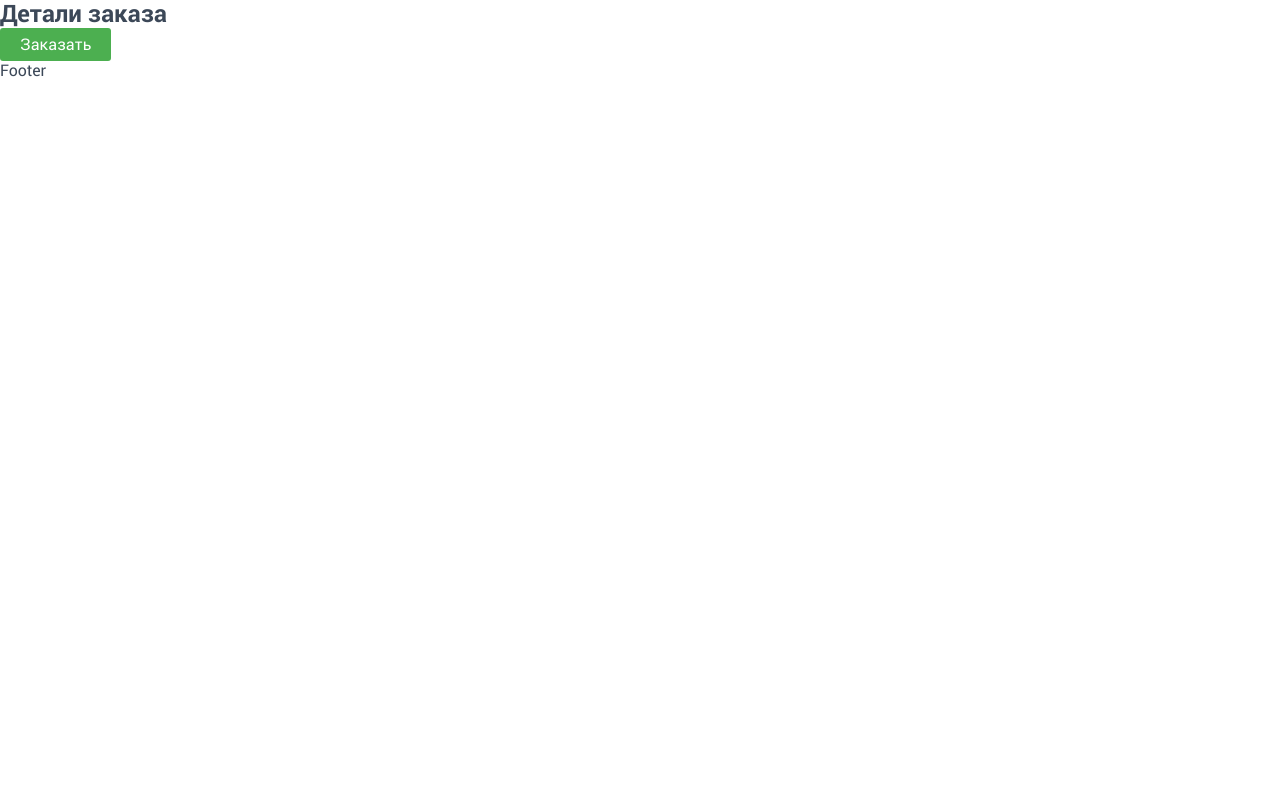
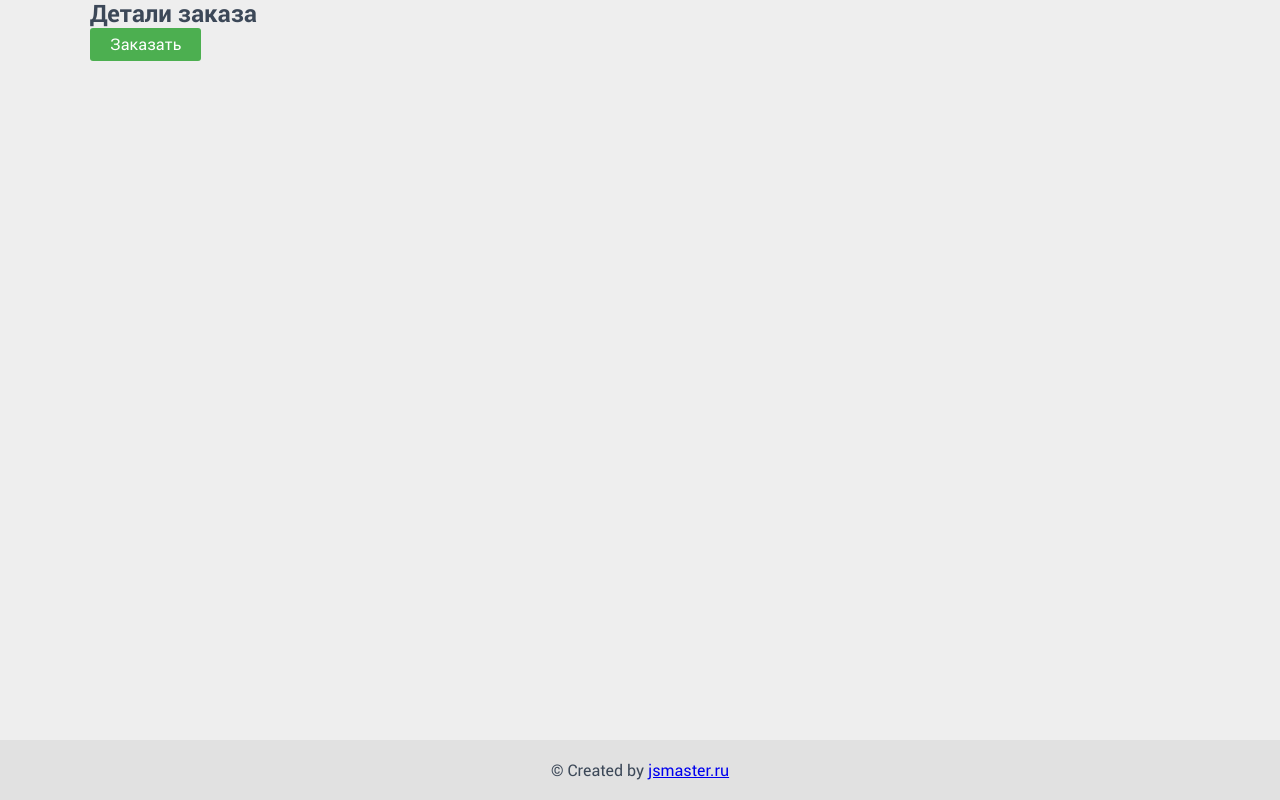
Before and after one commit to lekomtsev/ltaxi, a React app: page / in a window 1280 px wide. Built offline with nearby package versions, Linux system fonts and the light colour scheme.

Commit message:
Верстка футера

```diff
--- /dev/null
+++ b/src/assets/scss/abstracts/helpers.scss
@@ -0,0 +1,10 @@
+.root__wrapper {
+  // min-height: 100vh;
+  // background: $color-gallery;
+}
+
+.container {
+  margin: 0 auto;
+  padding: 0 20px;
+  max-width: 1140px;
+}
--- a/src/assets/scss/base/base.scss
+++ b/src/assets/scss/base/base.scss
@@ -1,7 +1,6 @@
 // Base
 
 * {
-  margin: 0;
   padding: 0;
   outline: none;
   box-sizing: border-box;
@@ -17,6 +16,9 @@ body {
   -moz-osx-font-smoothing: grayscale;
   -webkit-font-smoothing: antialiased;
   font-size: 16px;
+
+  background: $color-gallery;
+  min-height: 100vh;
 }
 
 a,
--- a/src/assets/scss/main.scss
+++ b/src/assets/scss/main.scss
@@ -3,6 +3,7 @@
 
 // Abstracts
 @import "abstracts/variables";
+@import "abstracts/helpers";
 
 // Fonts
 @import "base/fonts";
--- a/src/components/Footer/Footer.js
+++ b/src/components/Footer/Footer.js
@@ -4,8 +4,8 @@ import './Footer.scss'
 function Footer() {
   return (
     <footer className="footer">
-      <div className="container">
-        Footer
+      <div className="footer__container container">
+        &copy; Created by <a href="https://jsmaster.ru">jsmaster.ru</a>
       </div>
     </footer>
   )
--- a/src/components/Footer/Footer.scss
+++ b/src/components/Footer/Footer.scss
@@ -0,0 +1,8 @@
+.footer {
+  padding: 21px 0;
+  position: absolute;
+  bottom: 0;
+  width: 100%;
+  background: #e1e1e1;
+  text-align: center;
+}
--- a/src/components/Header/Header.scss
+++ b/src/components/Header/Header.scss
@@ -0,0 +1,5 @@
+.header {}
+
+.header__title {
+  margin: 0;
+}
--- a/src/components/Main/Main.js
+++ b/src/components/Main/Main.js
@@ -11,7 +11,7 @@ class Main extends React.Component {
   render() {
 
     return (
-      <div className="main">
+      <main className="main">
         <div className="container">
           {/*Order*/}
           {/*Display*/}
@@ -20,7 +20,7 @@ class Main extends React.Component {
             onClick={this.handleSubmit}
           >Заказать</button>
         </div>
-      </div>
+      </main>
     )
   }
 }
```
